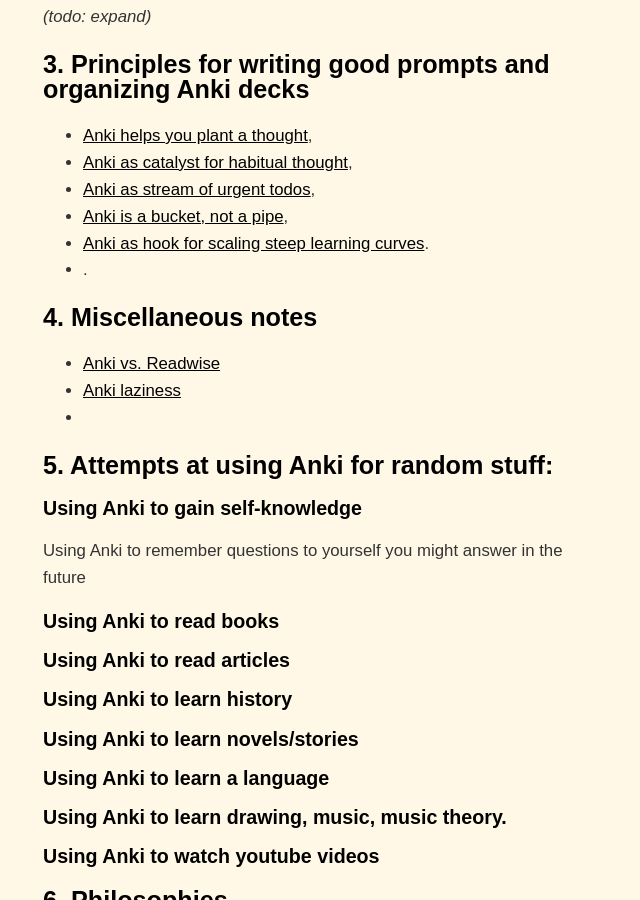
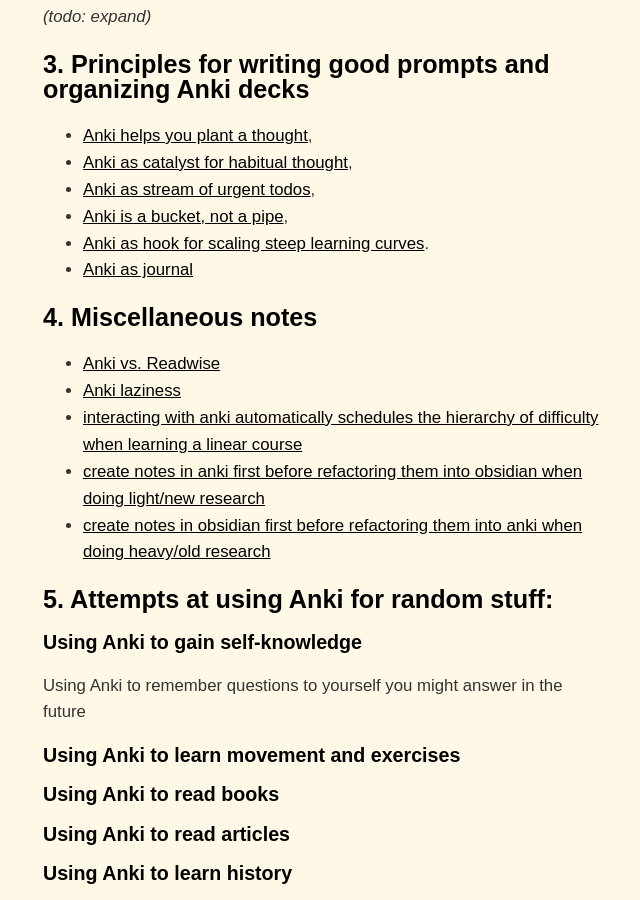
Before and after one commit to dCO2/rococo, a Jekyll site: the page built from _posts/2022-08-17-project-mnemosyne.md, in a window 1280 px wide and 900 px high, scrolled down 5731 px. Shown: the whole window, without its empty margins (333-973 px from the left). Built offline with Jekyll 4.4.1, drawn with Linux system fonts in a browser that asks for light colours; some web fonts are replaced; grey boxes are pictures that could not be loaded.

Commit message:
Update 2022-08-17-project-mnemosyne.md

```diff
--- a/_posts/2022-08-17-project-mnemosyne.md
+++ b/_posts/2022-08-17-project-mnemosyne.md
@@ -89,18 +89,21 @@ _(todo: expand)_
 - [Anki as stream of urgent todos](),
 - [Anki is a bucket, not a pipe](),
 - [Anki as hook for scaling steep learning curves]().
-- .
+- [Anki as journal]()
 
 
 ## 4. Miscellaneous notes
 - [Anki vs. Readwise]()
 - [Anki laziness]()
--
+- [interacting with anki automatically schedules the hierarchy of difficulty when learning a linear course]()
+- [create notes in anki first before refactoring them into obsidian when doing light/new research]()
+- [create notes in obsidian first before refactoring them into anki when doing heavy/old research]()
 
 ## 5. Attempts at using Anki for random stuff:
 
 ### Using Anki to gain self-knowledge
 Using Anki to remember questions to yourself you might answer in the future
+### Using Anki to learn movement and exercises
 ### Using Anki to read books
 ### Using Anki to read articles
 ### Using Anki to learn history
```
